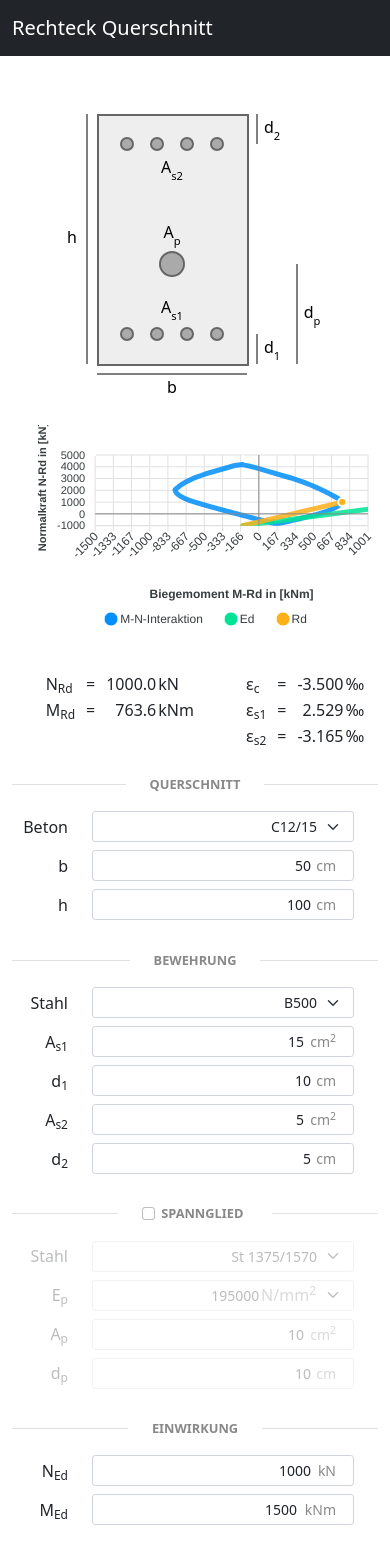
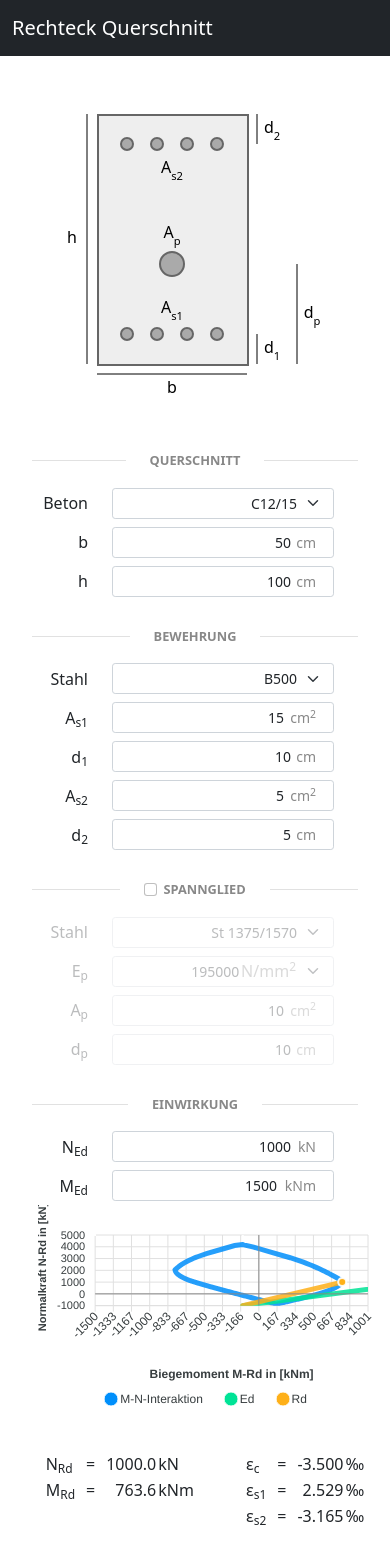
Before and after one commit to kurtlachmann/beton-interaktion, a React (Create React App) app: page /beton-interaktion/rechteck_qs in a window 390 px wide. Built offline with nearby package versions, Linux system fonts and the light colour scheme.

Commit message:
Improve responsiveness on smaller displays

```diff
--- a/src/rechteck_qs/RechteckQS.tsx
+++ b/src/rechteck_qs/RechteckQS.tsx
@@ -106,13 +106,13 @@ export default function RechteckQS() {
 		</Navbar>
 
 		<Container style={{ marginBottom: "1em" }} fluid>
-			<Row className="justify-content-md-center" style={{ marginTop: "2em" }}>
-				<Col xl={2}>
+			<Row style={{ marginTop: "2em", display: "flex", justifyContent: "center" }}>
+				<Col xl="auto">
 					<div style={{ marginTop: "1em", marginBottom: "1.5em" }}>
 						<CrossSection />
 					</div>
 				</Col>
-				<Col xs={{ order: 2, span: 12 }} md={{ order: 1, span: 6 }} lg={{ order: 1, span: 4 }} xl={{ order: 1, span: 2 }}>
+				<Col xs={12} md={6} lg={4} xl={2} style={{ width: "350px" }}>
 
 					<Section title="Querschnitt">
 						<ObjSelector label="Beton" options={BetonList} setValue={setBeton} />
@@ -142,7 +142,7 @@ export default function RechteckQS() {
 					</Section>
 
 				</Col>
-				<Col xs={{ order: 1, span: 12 }} md={{ order: 2, span: 6 }} lg={{ order: 2, span: 8 }} xl={{ order: 1, span: 6 }} style={{ paddingLeft: "2em" }}>
+				<Col xs={12} md={12} lg={8} xl={6} style={{ paddingLeft: "2em" }}>
 
 					<React.Suspense fallback={<div />}>
 						<Graph data={MN_data_points} Rd={[interpolated.M_Rd, interpolated.N_Rd]} Ed={[M_Ed, N_Ed]} />
```
